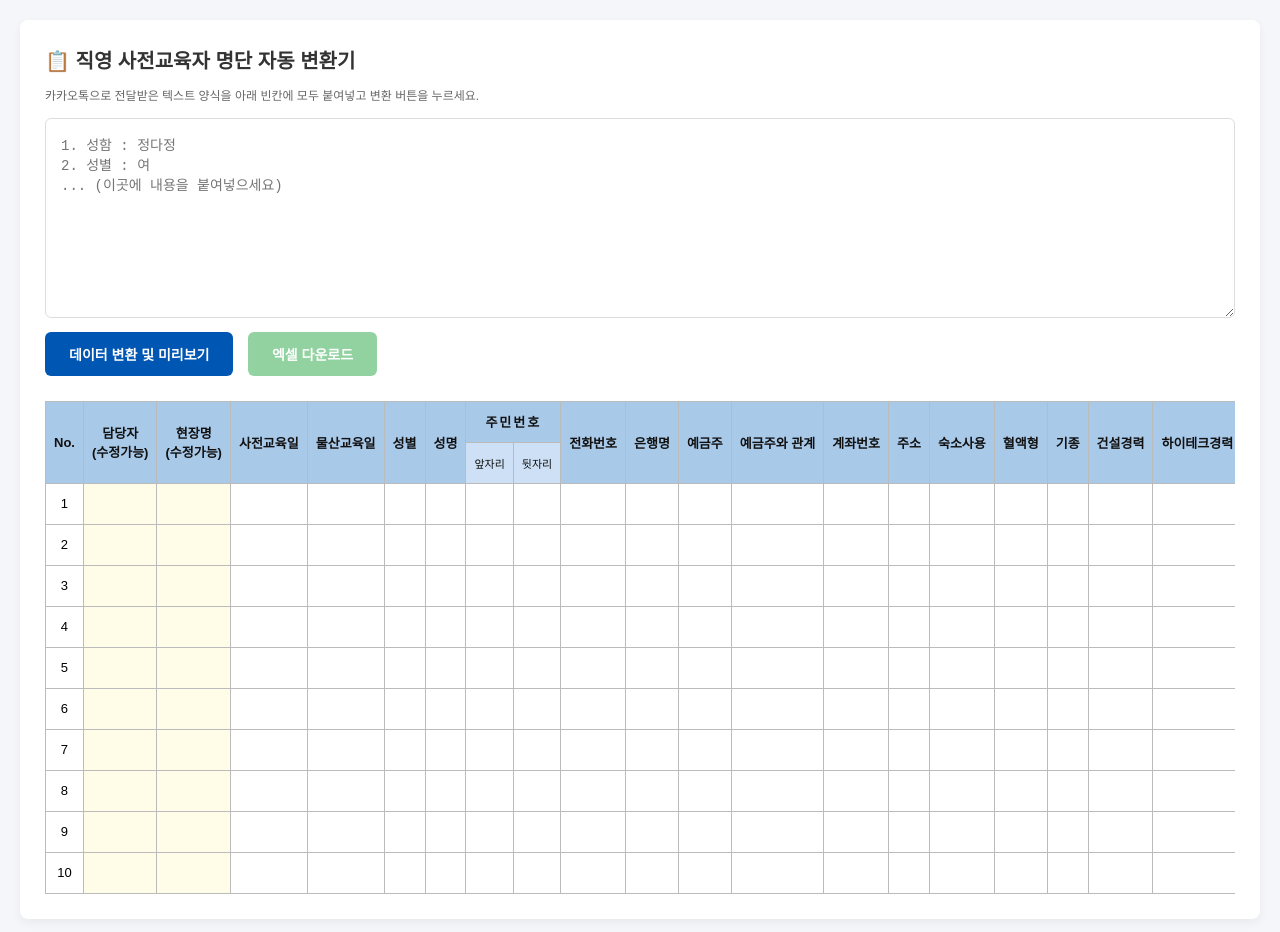
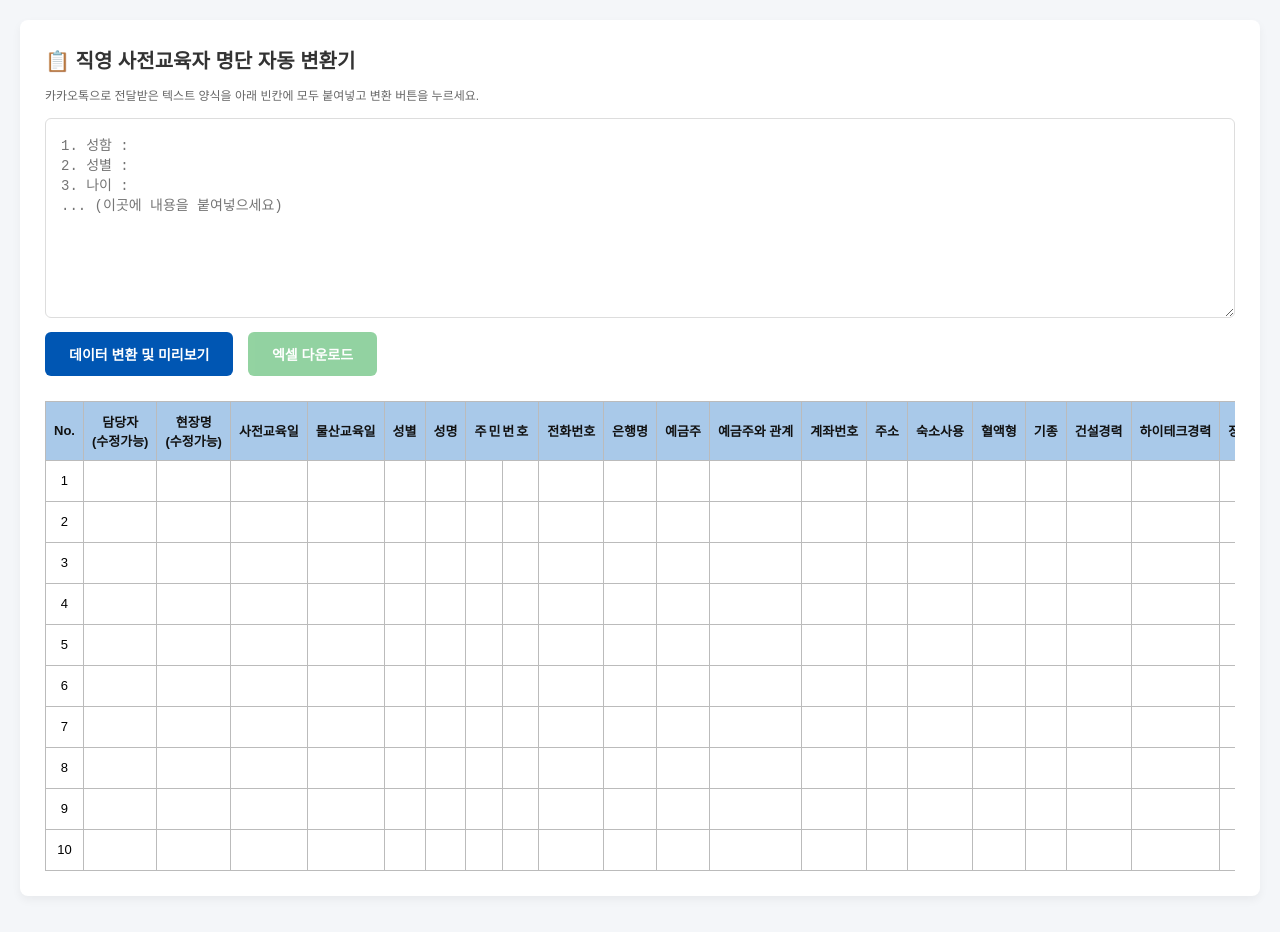
Before and after one commit to 02100korean/p5-excel-converter, a plain HTML site: page index.html in a window 1280 px wide. Drawn offline with nearby package versions, Linux system fonts and the light colour scheme.

Commit message:
Update index.html

```diff
--- a/index.html
+++ b/index.html
@@ -19,13 +19,15 @@
         .btn-green.active { opacity: 1; cursor: pointer; }
         .btn-green.active:hover { background-color: #218838; }
 
-        /* 테이블 (미리보기) 디자인 */
+        /* 테이블 (미리보기) 디자인 - 엑셀 템플릿과 동일하게 유지 */
         .table-responsive { overflow-x: auto; margin-top: 25px; display: block; }
         table { width: 100%; border-collapse: collapse; white-space: nowrap; font-size: 13px; background-color: #fff; }
         th, td { border: 1px solid #bbb; padding: 10px 8px; text-align: center; height: 20px; }
-        th { background-color: #a9c9e9; color: #111; }
+        th { background-color: #a9c9e9; color: #111; font-weight: bold; }
         .th-merged { letter-spacing: 2px; }
-        td.editable { background-color: #fffde7; cursor: text; transition: 0.2s; }
+
+        /* 데이터 셀 색상 제거 (수정 가능한 셀도 테두리 포커스만 적용) */
+        td.editable { cursor: text; transition: 0.2s; }
         td.editable:focus { outline: 2px solid #ffc107; background-color: #fff; }
         .help-text { font-size: 12px; color: #666; margin-top: -5px; margin-bottom: 15px; display: block; }
     </style>
@@ -36,44 +38,40 @@
     <h2>📋 직영 사전교육자 명단 자동 변환기</h2>
     <span class="help-text">카카오톡으로 전달받은 텍스트 양식을 아래 빈칸에 모두 붙여넣고 변환 버튼을 누르세요.</span>
 
-    <textarea id="inputText" placeholder="1. 성함 : 정다정&#10;2. 성별 : 여&#10;... (이곳에 내용을 붙여넣으세요)"></textarea>
+    <textarea id="inputText" placeholder="1. 성함 : &#10;2. 성별 : &#10;3. 나이 : &#10;... (이곳에 내용을 붙여넣으세요)"></textarea>
 
     <div>
         <button class="btn btn-blue" onclick="processText()">데이터 변환 및 미리보기</button>
         <button id="downloadBtn" class="btn btn-green" onclick="downloadExcel()" disabled>엑셀 다운로드</button>
     </div>
 
-    <!-- 초기 화면부터 표가 노출되도록 변경 -->
+    <!-- 초기 화면부터 표가 노출되며 소제목 행 삭제됨 -->
     <div class="table-responsive" id="tableContainer">
         <table id="previewTable">
             <thead>
                 <tr>
-                    <th rowspan="2">No.</th>
-                    <th rowspan="2">담당자<br>(수정가능)</th>
-                    <th rowspan="2">현장명<br>(수정가능)</th>
-                    <th rowspan="2">사전교육일</th>
-                    <th rowspan="2">물산교육일</th>
-                    <th rowspan="2">성별</th>
-                    <th rowspan="2">성명</th>
+                    <th>No.</th>
+                    <th>담당자<br>(수정가능)</th>
+                    <th>현장명<br>(수정가능)</th>
+                    <th>사전교육일</th>
+                    <th>물산교육일</th>
+                    <th>성별</th>
+                    <th>성명</th>
                     <th colspan="2" class="th-merged">주민번호</th>
-                    <th rowspan="2">전화번호</th>
-                    <th rowspan="2">은행명</th>
-                    <th rowspan="2">예금주</th>
-                    <th rowspan="2">예금주와 관계</th>
-                    <th rowspan="2">계좌번호</th>
-                    <th rowspan="2">주소</th>
-                    <th rowspan="2">숙소사용</th>
-                    <th rowspan="2">혈액형</th>
-                    <th rowspan="2">기종</th>
-                    <th rowspan="2">건설경력</th>
-                    <th rowspan="2">하이테크경력</th>
-                    <th rowspan="2">장화감 경력</th>
-                    <th rowspan="2">평택거주</th>
-                    <th rowspan="2">특이사항<br>(수정가능)</th>
-                </tr>
-                <tr>
-                    <th style="font-size: 11px; font-weight: normal; background-color: #cde0f5;">앞자리</th>
-                    <th style="font-size: 11px; font-weight: normal; background-color: #cde0f5;">뒷자리</th>
+                    <th>전화번호</th>
+                    <th>은행명</th>
+                    <th>예금주</th>
+                    <th>예금주와 관계</th>
+                    <th>계좌번호</th>
+                    <th>주소</th>
+                    <th>숙소사용</th>
+                    <th>혈액형</th>
+                    <th>기종</th>
+                    <th>건설경력</th>
+                    <th>하이테크경력</th>
+                    <th>장화감 경력</th>
+                    <th>평택거주</th>
+                    <th>특이사항<br>(수정가능)</th>
                 </tr>
             </thead>
             <tbody>
@@ -87,7 +85,7 @@
     let globalData = [];
     let maxDateObj = new Date(0);
 
-    // 초기 화면 로딩 시 1~10번까지의 빈 표를 그려주는 함수
+    // 초기 화면 로딩 시 1~10번까지의 빈 표를 그려주는 함수 (샘플 데이터 없음)
     window.onload = function() {
         const tbody = document.querySelector('#previewTable tbody');
         tbody.innerHTML = '';
@@ -110,7 +108,6 @@
         const text = document.getElementById('inputText').value;
         if (!text.trim()) return alert("변환할 텍스트를 입력해주세요.");
 
-        // 빈 줄 기준이 아니라 무조건 '1. 성함'을 기준으로 사람을 나눔 (데이터 쪼개짐 방지)
         const people = text.split(/(?=1\.\s*성함\s*:)/).filter(p => p.trim().length > 0);
         globalData = [];
         maxDateObj = new Date(0);
@@ -126,12 +123,10 @@
                     currentKey = match[2].trim();
                     dataMap[currentKey] = match[3].trim();
                 } else if (currentKey) {
-                    // 항목의 내용이 줄바꿈되어 다음 줄에 있는 경우
                     dataMap[currentKey] += " " + line;
                 }
             });
 
-            // 데이터 정제
             const name = dataMap['성함'] || '';
             const gender = (dataMap['성별'] || '').includes('여') ? '여' : '남';
 
@@ -236,13 +231,13 @@
         globalData[index][key] = value.trim();
     }
 
-    // 엑셀 생성 로직 (원본 템플릿 기반)
+    // 엑셀 생성 로직 (새로운 원본 템플릿 기반)
     async function downloadExcel() {
         if(globalData.length === 0) return alert('변환할 데이터가 없습니다.');
 
         try {
-            // Github 저장소의 원본 파일 로드
-            const response = await fetch('./DHR_직영사전교육자명단_20260930_1.xlsx');
+            // Github 저장소의 "새로운" 원본 파일 로드
+            const response = await fetch('./DHR_직영사전교육자명단_20260930_1_2.xlsx');
             if(!response.ok) throw new Error('Template file not found.');
 
             const arrayBuffer = await response.arrayBuffer();
@@ -320,7 +315,7 @@
 
         } catch (error) {
             console.error(error);
-            alert("⚠️ 엑셀 템플릿(DHR_직영사전교육자명단_20260930_1.xlsx) 파일을 찾을 수 없습니다!\n\n해당 원본 엑셀 파일을 Github 저장소에 업로드 해주셔야 기존 서식이 유지됩니다.");
+            alert("⚠️ 엑셀 템플릿(DHR_직영사전교육자명단_20260930_1_2.xlsx) 파일을 찾을 수 없습니다!\n\n해당 원본 엑셀 파일을 Github 저장소에 업로드 해주셔야 기존 서식이 유지됩니다.");
         }
     }
 </script>
```
